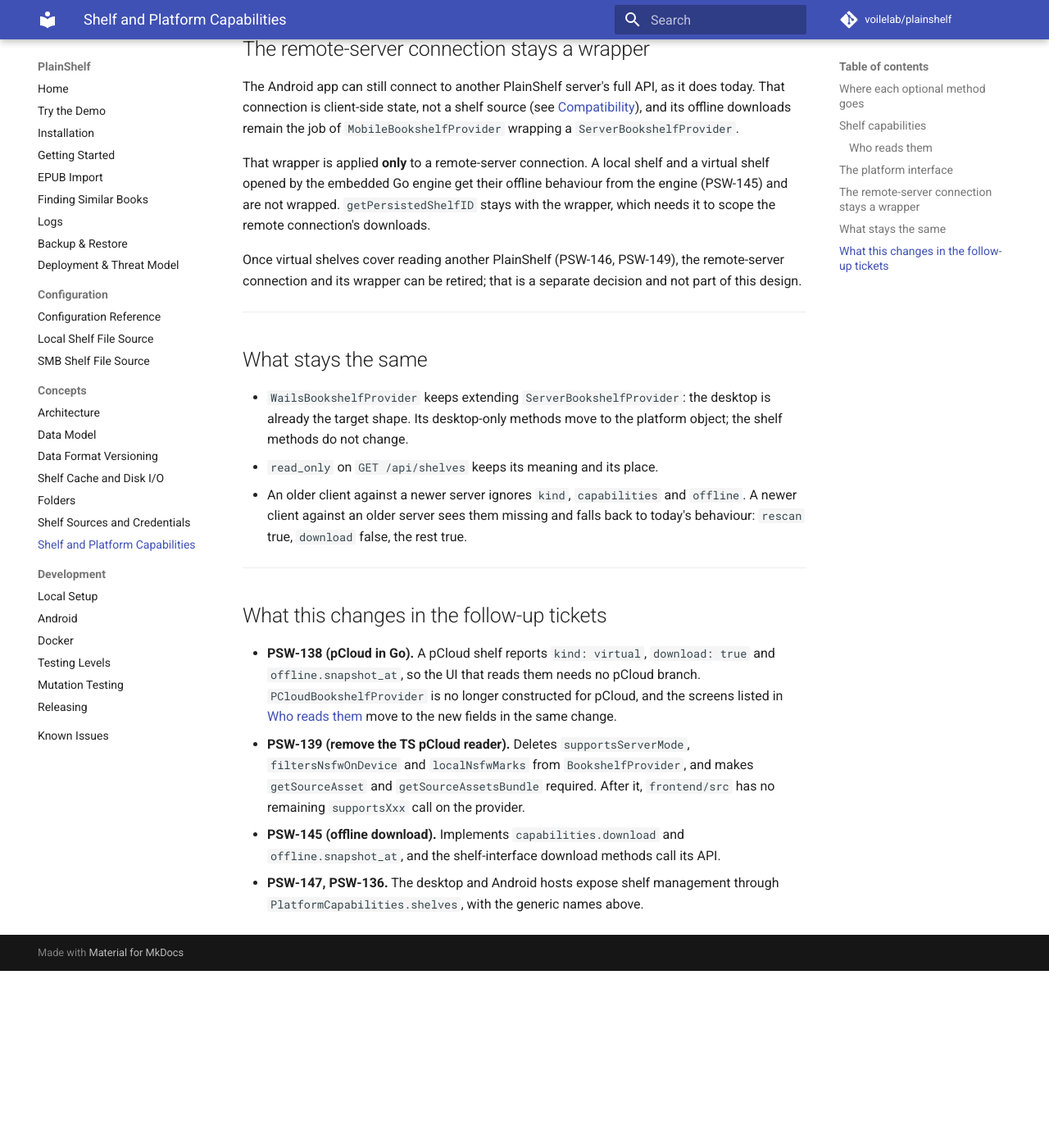
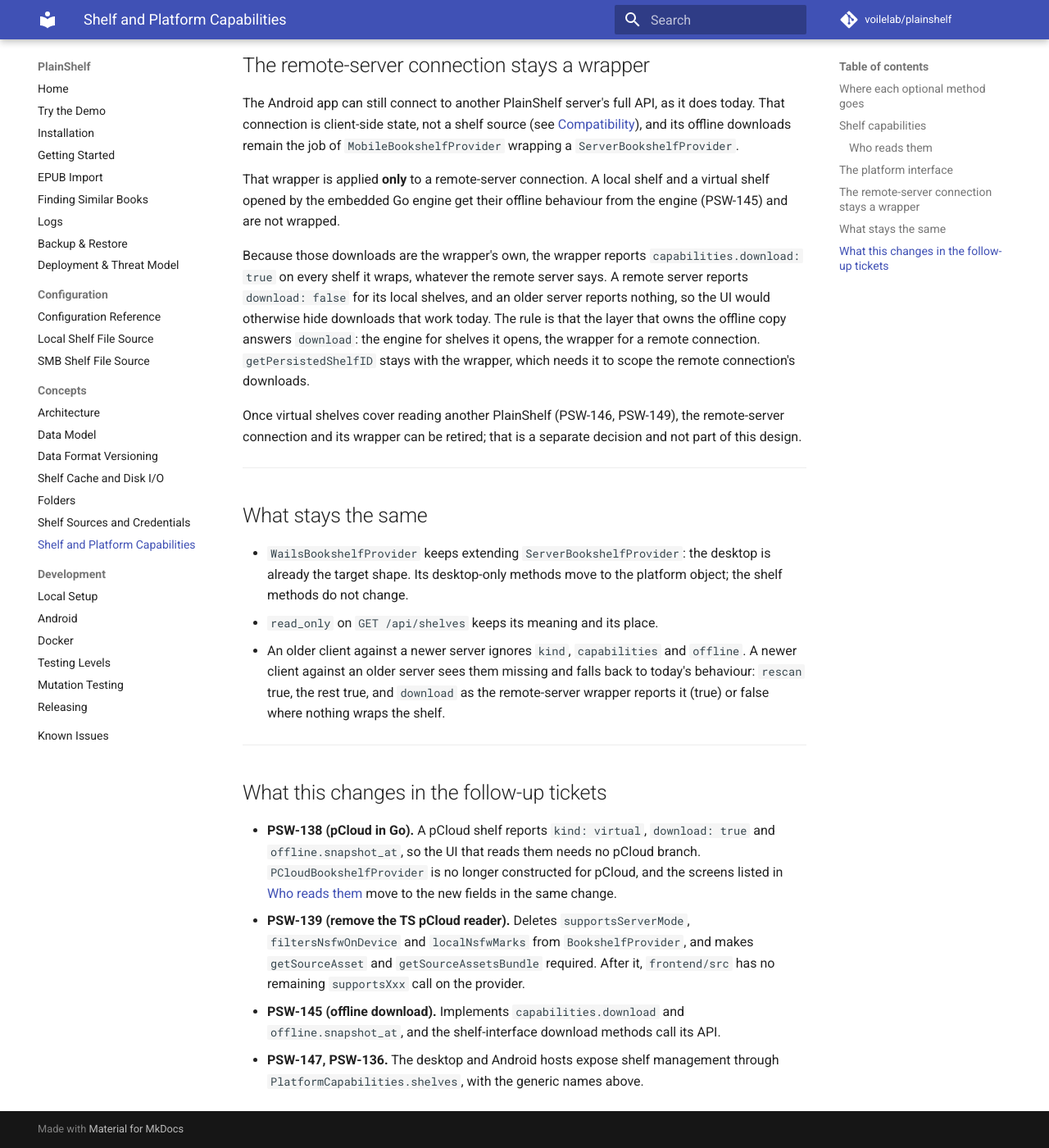
Before and after one commit to voilelab/plainshelf, an MkDocs documentation site: the page built from docs/concepts/platform-capabilities.md, in a window 1280 px wide and 1400 px high, scrolled down 5162 px. Shown: the whole window at 82% size. Built offline with MkDocs 1.6.1 and Material for MkDocs 9.7.7, drawn with Linux system fonts in a browser that asks for light colours; comment, search, counter and statistics services are not loaded; before the commit the page ends 6346 px from its top, so only the background shows below that; some of the changed text lies outside the part shown.

Commit message:
Let the remote-server wrapper own the download capability
The wrapper keeps its own offline copy, so it reports download: true on
the shelves it wraps instead of the remote server's value.

Co-Authored-By: Claude Opus 5.5 <noreply@anthropic.com>
Claude-Session: https://claude.ai/code/session_01EqVn9WxVf16nAbN5YiygLT

```diff
--- a/docs/concepts/platform-capabilities.md
+++ b/docs/concepts/platform-capabilities.md
@@ -86,7 +86,7 @@ wrapper that adds offline downloads to a remote PlainShelf server connection.
 |---|---|
 | `kind` | `local` or `virtual`, as defined in [Two kinds of shelf](shelf-sources.md#two-kinds-of-shelf). |
 | `capabilities.rescan` | The shelf can be rescanned on request (`POST /api/shelves/{id}/scans`). |
-| `capabilities.download` | Books can be downloaded to the device's offline layer. True for a virtual shelf, false for a local one, which is already local. |
+| `capabilities.download` | Books can be downloaded to the device's offline layer. The engine reports true for a virtual shelf and false for a local one, which is already local. A client that keeps its own offline copy overrides it (see [the remote-server connection](#the-remote-server-connection-stays-a-wrapper)). |
 | `capabilities.fingerprint` | Fingerprints and similar-book pairs are available. |
 | `capabilities.char_count` | Listings carry character counts, so sorting and filtering by length work. |
 | `offline.snapshot_at` | When the shelf listing was last fetched from the source. Present only on a virtual shelf that has a snapshot; the UI shows it as "last updated" when the source is unreachable. |
@@ -177,7 +177,15 @@ remain the job of `MobileBookshelfProvider` wrapping a `ServerBookshelfProvider`
 
 That wrapper is applied **only** to a remote-server connection. A local shelf and
 a virtual shelf opened by the embedded Go engine get their offline behaviour
-from the engine (PSW-145) and are not wrapped. `getPersistedShelfID` stays with
+from the engine (PSW-145) and are not wrapped.
+
+Because those downloads are the wrapper's own, the wrapper reports
+`capabilities.download: true` on every shelf it wraps, whatever the remote
+server says. A remote server reports `download: false` for its local shelves,
+and an older server reports nothing, so the UI would otherwise hide downloads
+that work today. The rule is that the layer that owns the offline copy answers
+`download`: the engine for shelves it opens, the wrapper for a remote
+connection. `getPersistedShelfID` stays with
 the wrapper, which needs it to scope the remote connection's downloads.
 
 Once virtual shelves cover reading another PlainShelf (PSW-146, PSW-149), the
@@ -194,7 +202,9 @@ decision and not part of this design.
 - `read_only` on `GET /api/shelves` keeps its meaning and its place.
 - An older client against a newer server ignores `kind`, `capabilities` and
   `offline`. A newer client against an older server sees them missing and falls
-  back to today's behaviour: `rescan` true, `download` false, the rest true.
+  back to today's behaviour: `rescan` true, the rest true, and `download` as
+  the remote-server wrapper reports it (true) or false where nothing wraps the
+  shelf.
 
 ---
 
```
